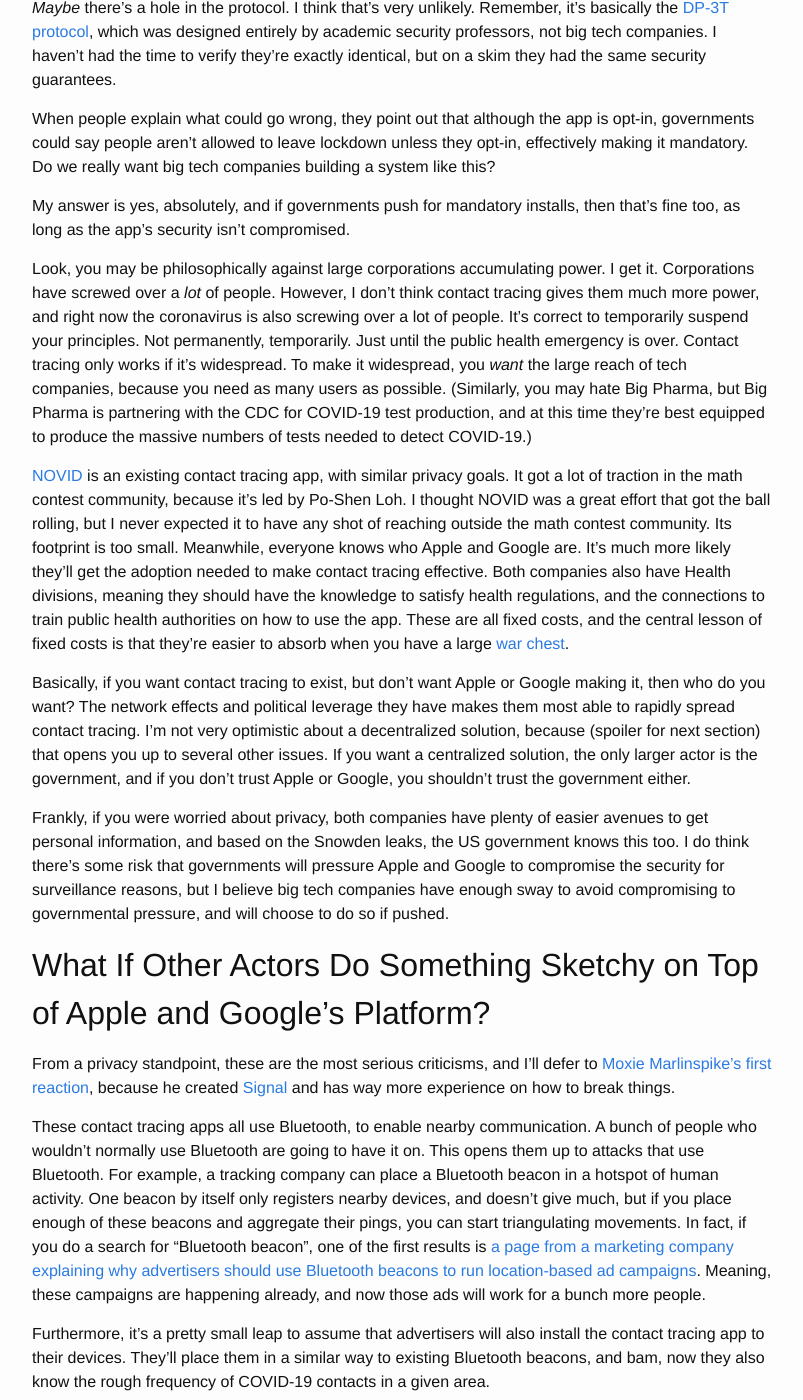
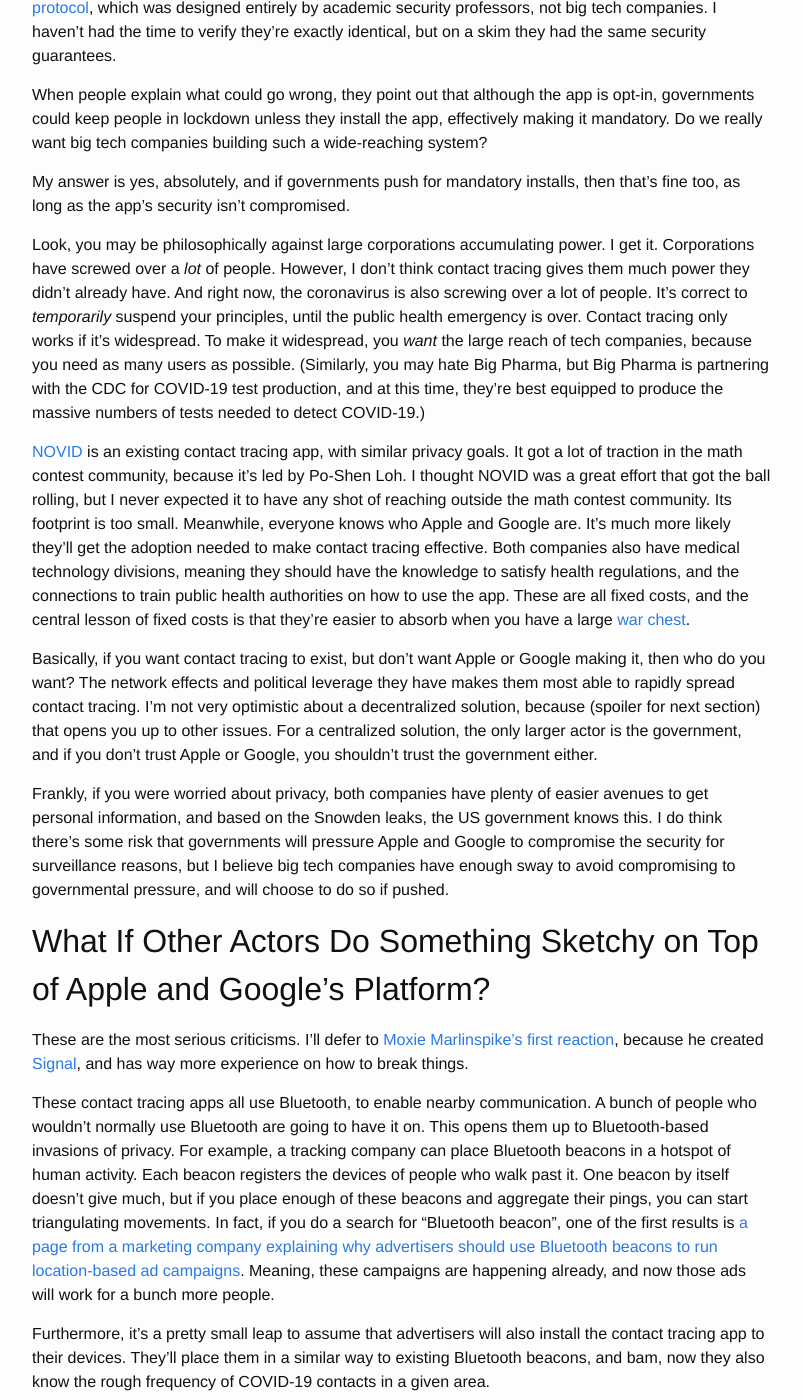
Before and after one commit to alexirpan/alexirpan.github.io, a Jekyll site: the page built from _posts/2020-04-14-contact-tracing.markdown, in a window 1280 px wide and 1400 px high, scrolled down 4787 px. Shown: the whole window, without its empty margins (238-1041 px from the left). Built offline with Jekyll 4.4.1, drawn with Linux system fonts in a browser that asks for light colours; nearby versions of some CDN libraries; comment, search, counter and statistics services are not loaded; some of the changed text lies outside the part shown.

Commit message:
Pretty much done with this pending grammar checks

```diff
--- a/_posts/2020-04-14-contact-tracing.markdown
+++ b/_posts/2020-04-14-contact-tracing.markdown
@@ -73,11 +73,11 @@
 massive testing infrastructure is in place. Think millions of tests per day,
 enough to test literally the entire country, repeatedly, to track the
 course of the disease.
-4. Social distancing continues until cases go to a low number, and widespread contact tracing, plus a large, less massive number of tests are in place.
+4. Social distancing continues until cases drop to a small number, and widespread contact tracing, plus a large, less massive number of tests are in place.
 
 Eradication is incredibly unlikely, since the disease broke containment.
-Vaccines aren't going to be widely available for about a year, because safety
-studies will need a year to finish.
+Vaccines aren't going to be widely available for about a year, because of
+clinical trial timelines.
 For testing, scaling up production and logistics is
 underway right now, but reaching millions of tests per day sounds
 hard enough that I don't think the US can do it.
@@ -90,8 +90,8 @@
 
 Vaccine development, test production, and contact tracing apps will all be done in parallel,
 but given the United States already has testing shortfalls, I expect contact
-tracing to finish first, and to be the
-best hope for letting people get back to work the fastest.
+tracing to finish first, meaning it's the best hope for restarting the
+economy.
 
 
 What About Privacy?
@@ -99,7 +99,7 @@
 
 Ever since the Patriot Act, people have been wary of governments using crises
 as an excuse to extend their powers, and ever since 2016, people have been
-wary of trusting Big Tech. So it's understandable that they're sounding alarm
+wary of big tech companies. So it's understandable that people are sounding alarm
 bells over a collaboration between
 Apple, Google, and the government.
 
@@ -118,9 +118,7 @@
 this information is broadcasted to everyone in the area. See this piece
 from [The Atlantic](https://www.theatlantic.com/ideas/archive/2020/04/contact-tracing-could-free-america-from-its-quarantine-nightmare/609577/), or this article from [Nature](https://www.nature.com/articles/d41586-020-00740-y), for more information.
 
-Exposing this level of personal detail is entirely unnecessary. There are ways
-without
-publicizing people's activities to this level of detail. There is no change in
+Exposing this level of personal detail is entirely unnecessary. There is no change in
 health outcome between knowing you were near an infected person, and knowing
 you were near an infected person of a certain age and gender. In either case,
 you should self-quarantine. The South Korea model makes people lose privacy
@@ -146,23 +144,26 @@
 2. Each device records the random messages it has heard from nearby devices.
 3. Whenever someone tests positive, they can elect to upload all their messages to a database. This upload requires the consent of both the user and a public health official.
 4. Apple's and Google's servers store a list of all messages sent by COVID-19 patients. They will be stored for 14 days, the incubation period of the virus.
-5. Periodically, every device will download the entire list of messages that COVID-19 cases have sent. It will then, on-device, compare that list to a locally saved list of messages received from nearby phones.
+5. Periodically, every device will download the current database. It will then, on-device, compare that list to a locally saved list of messages received from nearby phones.
 6. If there is enough overlap, the user gets a message saying they were recently in contact with a COVID-19 case.
 
 What makes this secure? Since each phone's message is random, and changes
-frequently, the list of messages for nearby phones
-doesn't indicate anything about who those messages correspond to. Since
+frequently, the messages on each phone
+don't indicate anything about who those messages correspond to. Since
 the database is a pile of random messages, there's no way to extract further
 information from the stored database, like age, gender, or street address.
 That protects the privacy from both the user and the database's owner.
 
-The protocol minimizes privacy loss, but it does still exposes some information.
-Exposing some information is required for contact tracing to work. Suppose Alice only meets with
+The protocol minimizes privacy loss, but it does expose some information,
+since doing so is required to make contact tracing work. Suppose Alice only meets with
 Bob in a 14 day period. She later gets a notification that someone she interacted
-with tested positive for COVID-19. It's rather obvious that Alice can conclude
+with tested positive for COVID-19. Given that Alice only met one person,
+it's rather obvious that Alice can conclude
 Bob has COVID-19. However, in this scenario, Alice would be
-able to conclude this no matter how contact tracing is implemented. In the proposed
-app, it leaks this required information, and no more. If Alice meets 10 people,
+able to conclude this no matter how contact tracing is implemented. You can view
+this as a required information leak, and the aim of the protocol is to leak no
+more than the required amount.
+If Alice meets 10 people,
 then gets a notification, all she learns is that one of the 10 people
 she met is COVID-19 positive - which, again, is something that she could have
 concluded anyways.
@@ -187,31 +188,31 @@
 In short, if this was a sneaky power grab, they're sure making it hard to
 be sneaky by readily giving out so much information.
 
-*Maybe* there's a hole in the protocol. I think that's very unlikely. Remember,
+*Maybe* there's a backdoor in the protocol. I think that's very unlikely. Remember,
 it's basically the [DP-3T protocol](https://github.com/DP-3T/documents), which was
 designed entirely by academic security professors, not big tech companies.
 I haven't had the time to verify they're exactly identical, but on a skim they
 had the same security guarantees.
 
 When people explain what could go wrong, they point out that although the
-app is opt-in, governments could say people aren't allowed to leave lockdown
-unless they opt-in, effectively making it mandatory. Do we really want
-big tech companies building a system like this?
+app is opt-in, governments could keep people in lockdown unless they
+install the app, effectively making it mandatory. Do we really want
+big tech companies building such a wide-reaching system?
 
 My answer is yes, absolutely, and if governments push for mandatory installs,
 then that's fine too, as long as the app's security isn't compromised.
 
 Look, you may be philosophically against large corporations accumulating power.
 I get it. Corporations have screwed over a *lot* of people. However, I don't
-think contact tracing gives them much more power, and
-right now
+think contact tracing gives them much power they didn't already have.
+And right now,
 the coronavirus is also screwing over a lot of people. It's correct
-to temporarily suspend your principles. Not permanently, temporarily. Just until
+to *temporarily* suspend your principles, until
 the public health emergency is over. Contact tracing only works if it's
 widespread. To make it widespread, you *want* the large reach of tech companies,
 because you need as many users as possible.
 (Similarly, you may hate Big Pharma, but Big
-Pharma is partnering with the CDC for COVID-19 test production, and at this time
+Pharma is partnering with the CDC for COVID-19 test production, and at this time,
 they're best equipped to produce the massive numbers of tests
 needed to detect COVID-19.)
 
@@ -222,7 +223,7 @@
 reaching outside the math contest community. Its footprint is too small.
 Meanwhile, everyone knows who Apple and Google are. It's much more likely
 they'll get the adoption needed to make contact tracing effective. Both companies
-also have Health divisions, meaning they should have the knowledge to
+also have medical technology divisions, meaning they should have the knowledge to
 satisfy health regulations, and the connections to train public health
 authorities on how to use the app. These are all fixed costs, and the central
 lesson of fixed costs is that they're easier to absorb when you have a large
@@ -231,14 +232,14 @@
 Basically, if you want contact tracing to exist, but don't want Apple or Google making it, then who do you want?
 The network effects and political leverage they have makes them most able to
 rapidly spread contact tracing. I'm not very optimistic about a decentralized
-solution, because (spoiler for next section) that opens you up to several
-other issues. If you want a centralized solution, the only larger actor is
+solution, because (spoiler for next section) that opens you up to other issues.
+For a centralized solution, the only larger actor is
 the government, and if you don't trust Apple or Google, you shouldn't trust
 the government either.
 
 Frankly, if you were worried about privacy, both companies
 have plenty of easier avenues to get personal information, and based on the
-Snowden leaks, the US government knows this too.
+Snowden leaks, the US government knows this.
 I do think
 there's some risk that governments will pressure Apple and Google to compromise
 the security for surveillance reasons, but I believe big tech companies have
@@ -249,16 +250,17 @@
 What If Other Actors Do Something Sketchy on Top of Apple and Google's Platform?
 -------------------------------------------------------------------------------
 
-From a privacy standpoint, these are the most serious criticisms, and I'll defer
+These are the most serious criticisms. I'll defer
 to [Moxie Marlinspike's first reaction](https://twitter.com/moxie/status/1248707315626201088),
-because he created [Signal](https://en.wikipedia.org/wiki/Signal_(software)) and
+because he created [Signal](https://en.wikipedia.org/wiki/Signal_(software)), and
 has way more experience on how to break things.
 
 These contact tracing apps all use Bluetooth, to enable nearby
 communication. A bunch of people who wouldn't normally use Bluetooth are going
-to have it on. This opens them up to attacks that use Bluetooth. For example, a tracking
-company can place a Bluetooth beacon in a hotspot of human activity. One beacon
-by itself only registers nearby devices, and doesn't give much, but if you place enough of these
+to have it on. This opens them up to Bluetooth-based invasions of privacy. For example, a tracking
+company can place Bluetooth beacons in a hotspot of human activity. Each
+beacon registers the devices of people who walk past it. One beacon
+by itself doesn't give much, but if you place enough of these
 beacons and aggregate their pings, you can start triangulating movements.
 In fact, if you do a search for "Bluetooth beacon", one of the first results
 is [a page from a marketing company explaining why advertisers should use
@@ -274,13 +276,14 @@
 My feeling is that like before, these attacks could be executed on
 any contact tracing app. For contact tracing to be widespread, it needs to be
 silent, automatic, and work on existing hardware. That pretty much leaves Bluetooth,
-as far as I know. Coordinated attacks on Bluetooth are possible, but they're more
-expensive to execute in a privacy-first protocol. Compared to stopping the
+as far as I know, which makes these coordinated Bluetooth attacks possible.
+And once again, compared to stopping the
 start of another exponential growth in loss of life, I think this is acceptable.
 
 Moxie notes that he expects location data to be incorporated at some point.
 If the app works as described, each day, the device needs to download
-data for every new case that day. At large scale, this could become 100s
+the entire database, whose size depends on the number of new cases that day.
+At large scale, this could become 100s
 of MBs of downloads each day. To decrease
 download size, you'd want each phone to only download messages uploaded from
 a limited set of devices that includes all nearby devices...which is basically
@@ -289,18 +292,25 @@
 I disagree that you'd need to do that. People already download MBs worth of
 data for YouTube, Netflix, and updates for their existing apps. If each device
 only downloads data when it's on Wi-Fi and plugged in, then it should be okay.
-I'd also think that people would be highly motivated to allow those downloads
-to finish - if they don't finish the download, they don't learn if they were
+I'd also think that people would be highly motivated to start those downloads
+- without them, they don't learn if they were
 close to anyone with COVID-19!
 
 If users upload massive amounts of keys, they could trigger DDOS attacks by
 forcing gigabytes of downloads to all users. If users declare they are COVID-19
 positive when they aren't, they could spread fake information through the contact
-tracing app. However, the risk of both of these should be small, because in
-theory all uploads will require the sign-off of a doctor or public health
-authority. DDOS attacks and pranks are only problems in a decentralized, minimal verification
-system. If hospitals have the final say, that acts as the centralized source
-of trust that reduces the potential for abuse.
+tracing app.
+However, both of these should be unlikely, because uploads will require the
+sign-off of a doctor or public health authority.
+
+This is why I'm not so
+optimistic about a decentralized alternative. To prevent abuse, you want a
+central authority. (Or blockchains, but good luck convincing people to use
+*that*.)
+The natural choice for a central authority is the healthcare system.
+You'll need hospitals to understand your contact tracing app, and that's
+easiest if there's a single app, rather than several...and now we're back
+where we started.
 
 
 Summary
@@ -323,9 +333,15 @@
 with a public specification of what they plan to implement, which closely matches
 the academic consensus.
 
-If this *doesn't* happen - if it doesn't get enough adoption, if people are too
+If contact tracing *doesn't* happen - if it doesn't get enough adoption, if
+people are too
 scared to use it, or something else, then given the current US response,
-I could see the pessimistic forecasts of the UCL report coming true: cycles
-of lockdown on, lockdown off, until a vaccine is ready. And I will be
-really, really, really mad if that happens, because to me, it would have
+I could see the worst forecasts of the Imperial College London report
+coming true: cycles of lockdown on, lockdown off, until a vaccine is ready.
+Their models are pessimistic, compared to other papers, but it could happen.
+And I will be
+really, really, really mad if it does, because it would have
 been entirely preventable.
+
+*I originally posted this essay on Facebook, and got a lot of good feedback.
+Thanks to the six people who commented on points I missed.*
```
Also changed, not shown: other parts of _posts/2020-04-14-contact-tracing.markdown (+2 -2 lines).
